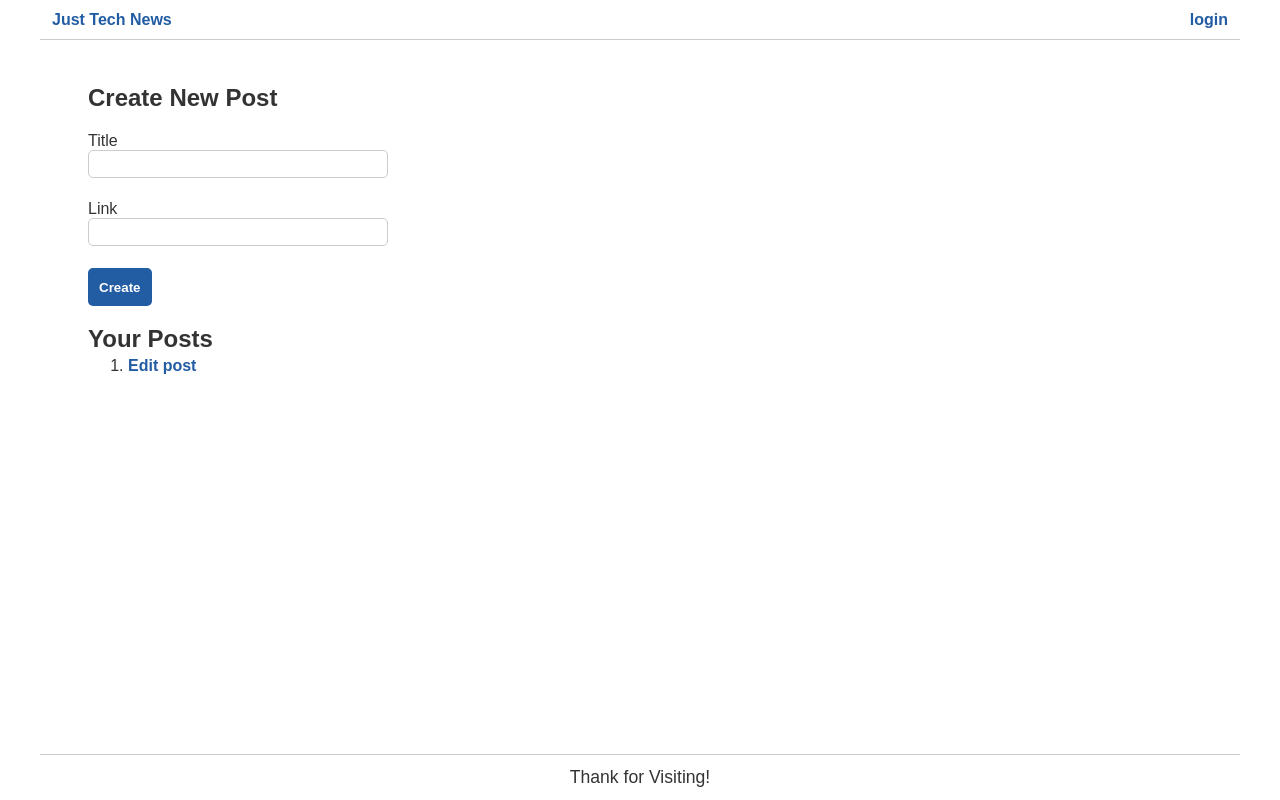
After one commit to DrewMax/just-tech-news, a Node server app: template views/dashboard.handlebars in a window 1280 px wide. The commit adds this page. Run offline with Node 20, Linux system fonts and the light colour scheme; tables that the repository leaves empty hold one stand-in row (values such as "Sample post"); the template is opened without the code that fills it: values that come from a table or form of the project are taken from there, most other values are stand-ins (such as "Sample title", 1, 10 or a date in 2020); some libraries are stand-ins or nearby versions.

Commit message:
dashboard

```diff
--- /dev/null
+++ b/views/dashboard.handlebars
@@ -0,0 +1,29 @@
+<section>
+  <h2>Create New Post</h2>
+
+  <form class="new-post-form">
+    <div>
+      <label for="post-title">Title</label>
+      <input type="text" id="post-title" name="post-title" />
+    </div>
+    <div>
+      <label for="post-url">Link</label>
+      <input id="post-url" name="post-url" />
+    </div>
+    <button type="submit" class="btn">Create</button>
+  </form>
+</section>
+  {{#if posts.length}}
+  <section>
+    <h2>Your Posts</h2>
+    <ol>
+      {{#each posts as |post|}}
+      <li>
+      <a href="/dashboard/edit/{{post.id}}" class="edit-link">Edit post</a>
+      </li>
+      {{/each}}
+    </ol>
+  </section>
+  {{/if}}
+
+  <script src="/w14/public/javascript/add-post.js"></script>
--- a/views/layouts/main.handlebars
+++ b/views/layouts/main.handlebars
@@ -15,6 +15,7 @@
             </h1>
             <nav>
                 {{#if loggedIn}}
+                <a href="/w14/views/dashboard.handlebars">dashboard</a>
                 <button id="logout" class="btn-no-style">logout</button>
                 {{else}}
                 <a href="/login">login</a>
```
